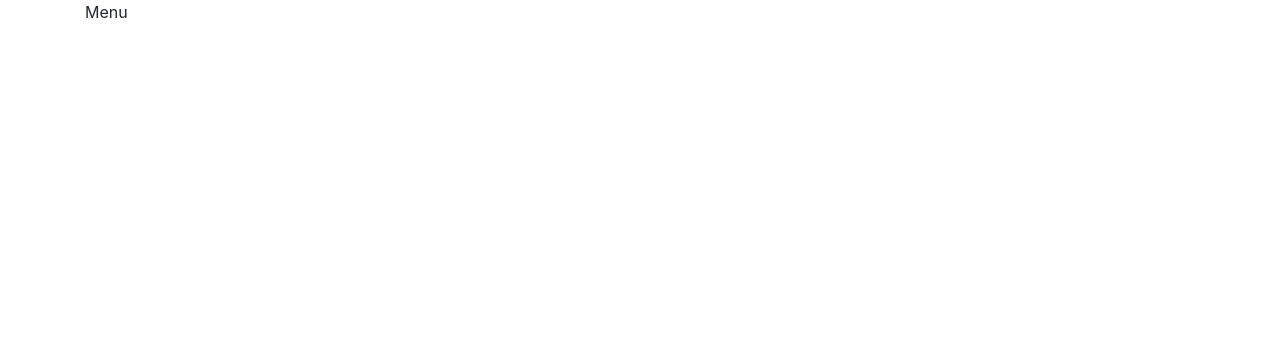
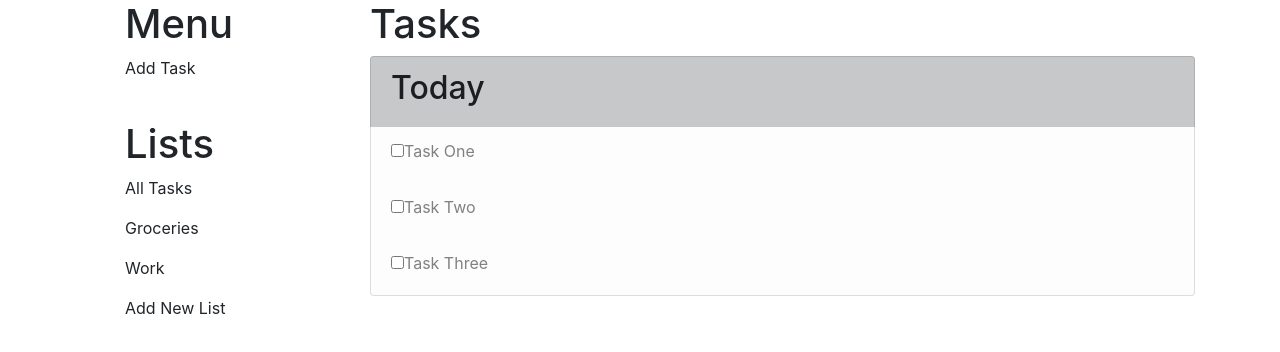
Before and after one commit to davidtaing/todo-app, a React (Create React App) app in the folder frontend/: page / in a window 1280 px wide. Shown: the top 352 px of the page. Built offline with nearby package versions, Linux system fonts and the light colour scheme.

Commit message:
Init Skeleton Homepage

```diff
--- a/frontend/src/App.js
+++ b/frontend/src/App.js
@@ -2,6 +2,8 @@ import React, { useState } from 'react';
 import Container from 'react-bootstrap/Container';
 import Row from 'react-bootstrap/Row';
 import Col from 'react-bootstrap/Col';
+import ListGroup from 'react-bootstrap/ListGroup';
+
 
 const data = [
   {
@@ -37,9 +39,51 @@ function App() {
     <div className="App">
       <Container>
         <Row>
-          <Col sm={3}>Menu</Col>
-          <Col sm={9} className="main-content">
-
+          <Col sm={3}>
+            <ul style={{ "list-style-type": "none" }} >
+              <li><h1>Menu</h1></li>
+              <li><p>Add Task</p></li>
+            </ul>
+            <br />
+            <ul style={{ "list-style-type": "none" }} >
+              <li><h1>Lists</h1></li>
+              <li><p>All Tasks</p></li>
+              <li><p>Groceries</p></li>
+              <li><p>Work</p></li>
+              <li><p>Add New List</p></li>
+            </ul>
+          </Col>
+          <Col sm className="main-content">
+            <h1>Tasks</h1>
+            <article>
+              <ListGroup>
+                {/* TODO Refactor out to Task List Tilte.*/}
+                <ListGroup.Item variant='dark' >
+                  <div className="TaskListTitle">
+                    <h2>Today</h2>
+                  </div>
+                </ListGroup.Item>
+                {/* TODO Refactor out to Task List Row.*/}
+                <ListGroup.Item variant='light'>
+                  <div className="TaskListRow" >
+                    <input type="checkbox" />
+                    <label>Task One</label>
+                  </div>
+                </ListGroup.Item>
+                <ListGroup.Item variant='light'>
+                  <div className="TaskListRow" >
+                    <input type="checkbox" />
+                    <label>Task Two</label>
+                  </div>
+                </ListGroup.Item>
+                <ListGroup.Item variant='light'>
+                  <div className="TaskListRow" >
+                    <input type="checkbox" />
+                    <label>Task Three</label>
+                  </div>
+                </ListGroup.Item>
+              </ListGroup>
+            </article>
           </Col>
         </Row>
       </Container>
```
